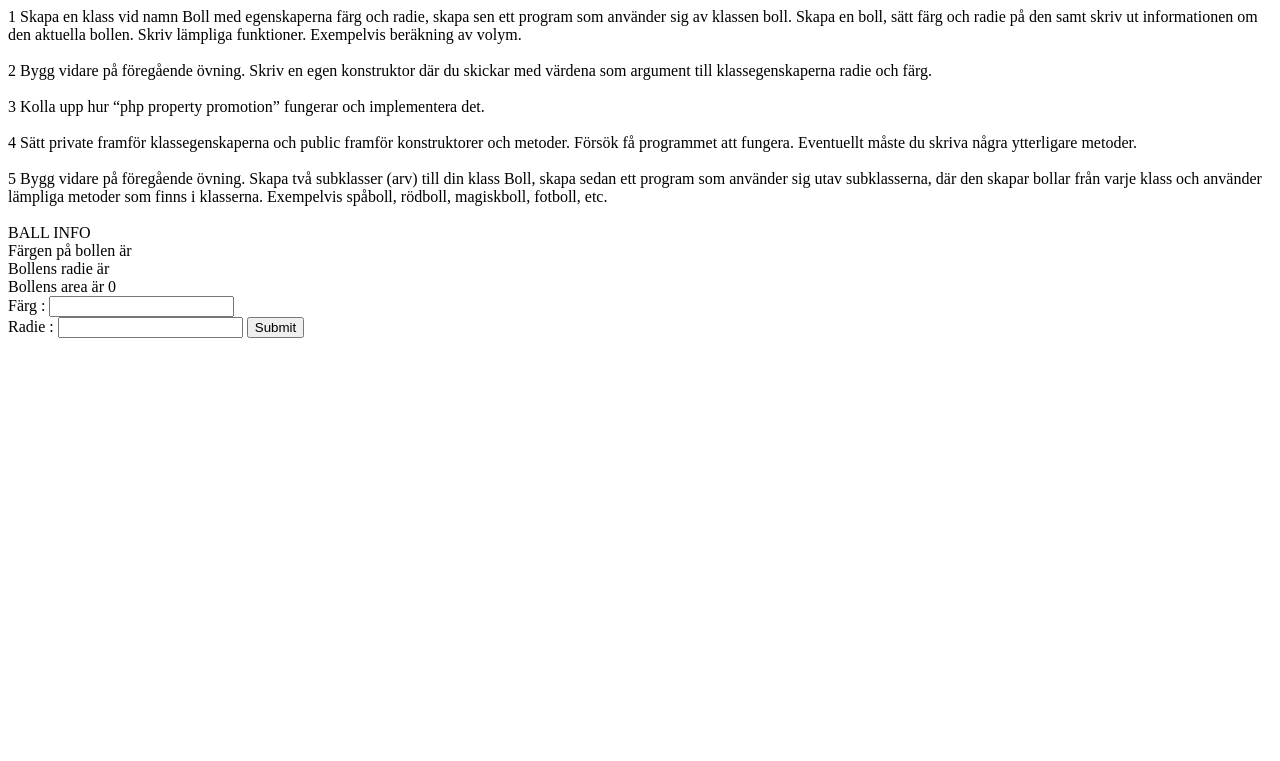
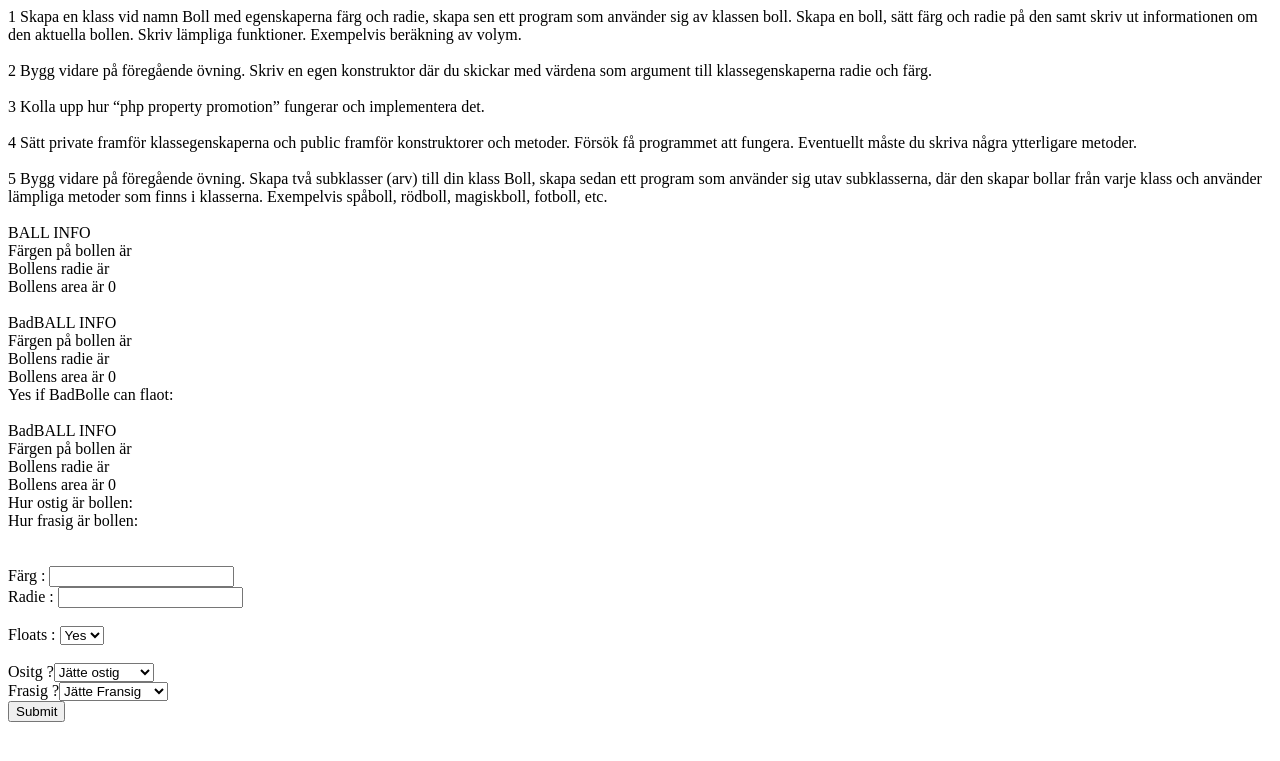
Before and after one commit to NTI-Gavle/webbkurser-Carl-beep-cloud, a PHP site: page /1.php in a window 1280 px wide. Shown: the top 761 px of the page. Run offline with PHP 8.4, Linux system fonts and the light colour scheme.

Commit message:
jag kom till 6an och  ville inte skriva php något mera så gick där ifrån

```diff
--- a/webserver/o7f/1.php
+++ b/webserver/o7f/1.php
@@ -30,6 +30,7 @@ class Boll
     protected $r;
 
 
+
     public function __construct($F, $radie)
     {
 
@@ -60,7 +61,8 @@ class Boll
 class Badboll extends Boll
 {
 
-    private $floats;
+
+    protected $floats;
 
     function __construct($F, $radie, $floats)
     {
@@ -75,15 +77,55 @@ class Badboll extends Boll
 
         echo "<br>";
         echo "<br>";
-        echo "BALL INFO";
+        echo "BadBALL INFO";
         echo "<br>";
         echo "Färgen på bollen är " . $this->färg;
         echo "<br>";
         echo "Bollens radie är " . $this->r;
         echo "<br>";
         echo "Bollens area är " . $this->r * $this->r * 3.14;
+        echo "<br>";
+        echo "Yes if BadBolle can flaot: " . $this->floats;
 
     }
+
+
+}
+
+
+
+class ostBoll extends Boll
+{
+   protected $ostig;
+
+   protected $frasig;
+
+ function __construct($F,$radie,$ost,$frasig) {
+    parent::__construct($F, $radie);
+    $this->frasig = $frasig;
+    $this->ostig = $ost;
+}
+
+function show()
+    {
+
+        echo "<br>";
+        echo "<br>";
+        echo "BadBALL INFO";
+        echo "<br>";
+        echo "Färgen på bollen är " . $this->färg;
+        echo "<br>";
+        echo "Bollens radie är " . $this->r;
+        echo "<br>";
+        echo "Bollens area är " . $this->r * $this->r * 3.14;
+        echo "<br>";
+        echo "Hur ostig är bollen: " . $this->ostig;
+        echo "<br>";
+        echo "Hur frasig är bollen: " . $this->frasig;
+
+    }
+
+
 
 }
 
@@ -94,16 +136,41 @@ class Badboll extends Boll
 
 @$boll = new Boll($_POST['t'], $_POST['rad']);
 
+@$badBoll = new Badboll($_POST['t'], $_POST['rad'], $_POST['flyt'] );
 
+@$ostboll = new ostBoll( $_POST['t'],$_POST['rad'],$_POST['ostig'], $_POST['frasig'] );
 
 $boll->show();
 
+$badBoll->show();
+
+$ostboll->show();
+
 ?>
 
+<br>
+ <br>
+ <br>
 <form action="" method="post">
 
     Färg : <input name="t" type="text"> <br>
-    Radie : <input name="rad" type="number">
+    Radie : <input name="rad" type="number"> <br> <br>
+  Floats :  <select name="flyt" id="">
+
+  <option type="radio" name="oj" value="Yes">Yes</option>
+    <option  type="radio" name="oj" value="No">No</option>
+</select> <br><br>
+
+Ositg ?<select name="ostig" id="">
+<option type="radio" name="og" value="Jätte ostig">Jätte ostig</option>
+    <option  type="radio" name="og" value="Lite ositg">Lite ostig</option>
+    <option type="radio" name="og" value="Inte ostig alls "> Inte ostig alls</option>
+</select> <br>
+Frasig ?<select name="frasig" id="">
+<option type="radio" name="boj" value="Jätte Fraisg">Jätte Fransig</option>
+    <option  type="radio" name="boj" value="Inte frasig Alls">Inte Fraisg alls</option>
+</select>
+<br>
 
     <input type="submit">
 </form>
```
